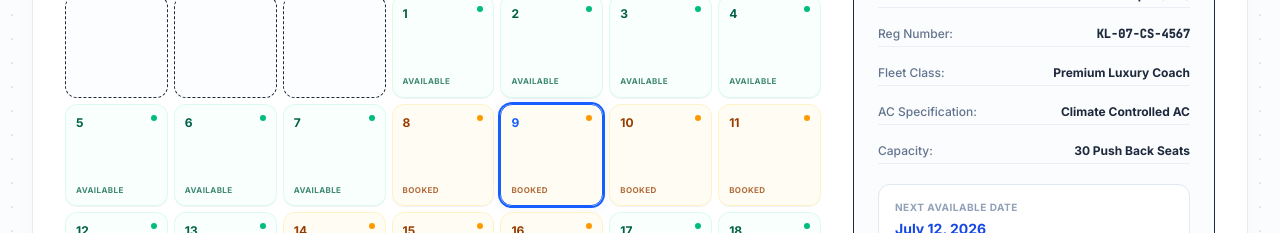
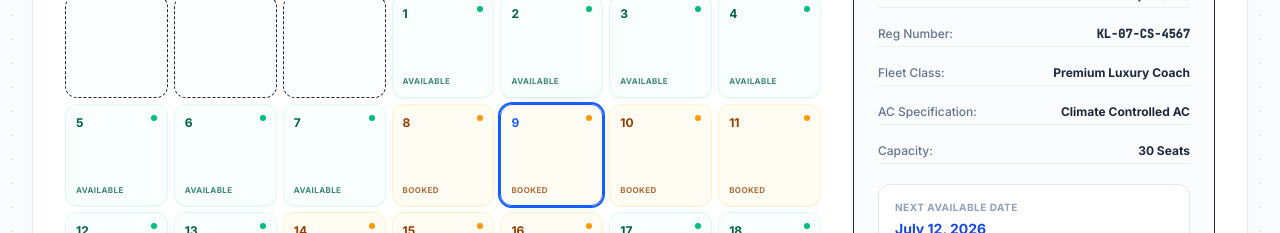
Before and after one commit to AUP06/Parvathy-Travels-Live-Availability, a React (Vite) app: page / in a window 1280 px wide. Shown: the part 2469-2702 px from the top of the page. Built offline with nearby package versions, Linux system fonts and the light colour scheme; no server answers.

Commit message:
Update AvailabilityCalendar.tsx

```diff
--- a/src/components/AvailabilityCalendar.tsx
+++ b/src/components/AvailabilityCalendar.tsx
@@ -246,7 +246,7 @@ export default function AvailabilityCalendar({
                 </div>
                 <div className="flex justify-between py-1 border-b border-slate-200/60 font-medium">
                   <span className="text-slate-500">Capacity:</span>
-                  <span className="font-bold text-slate-800">{selectedBus.capacity} Push Back Seats</span>
+                  <span className="font-bold text-slate-800">{selectedBus.capacity} Seats</span>
                 </div>
               </div>
 
```
